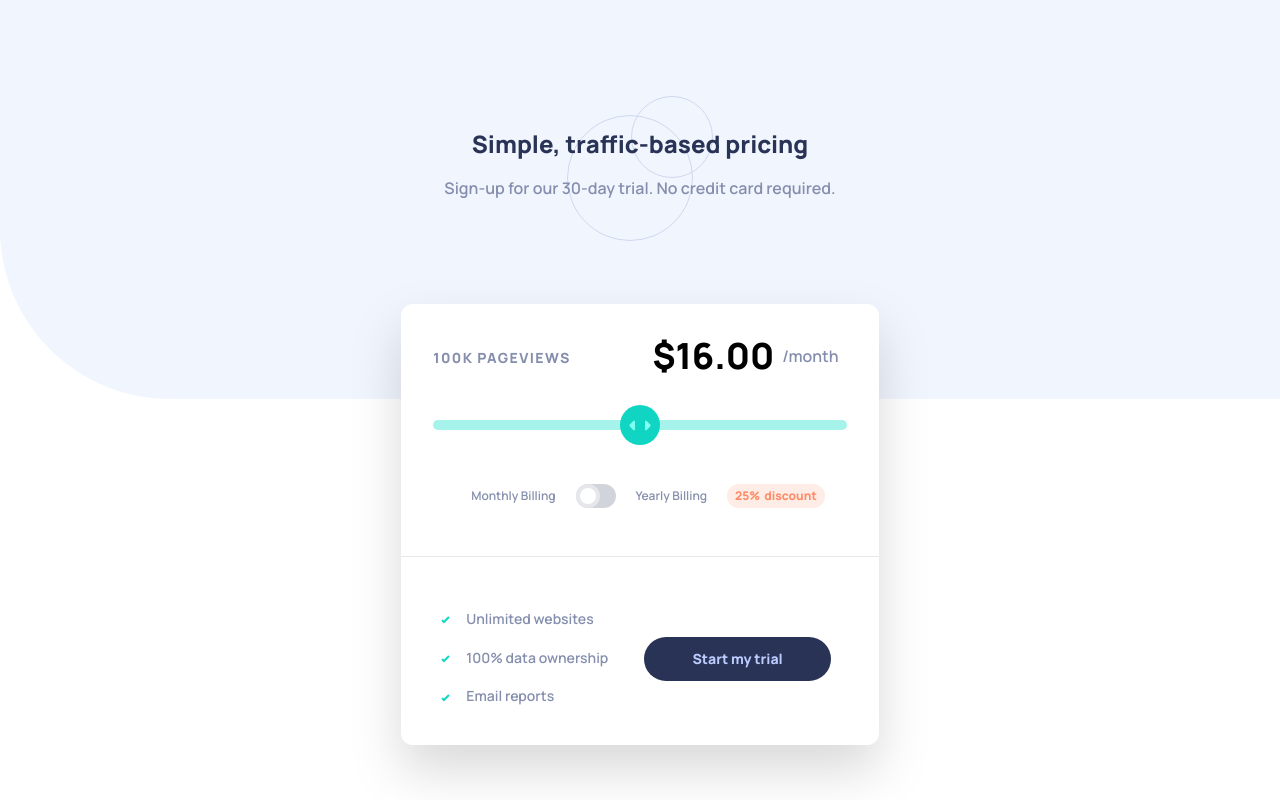
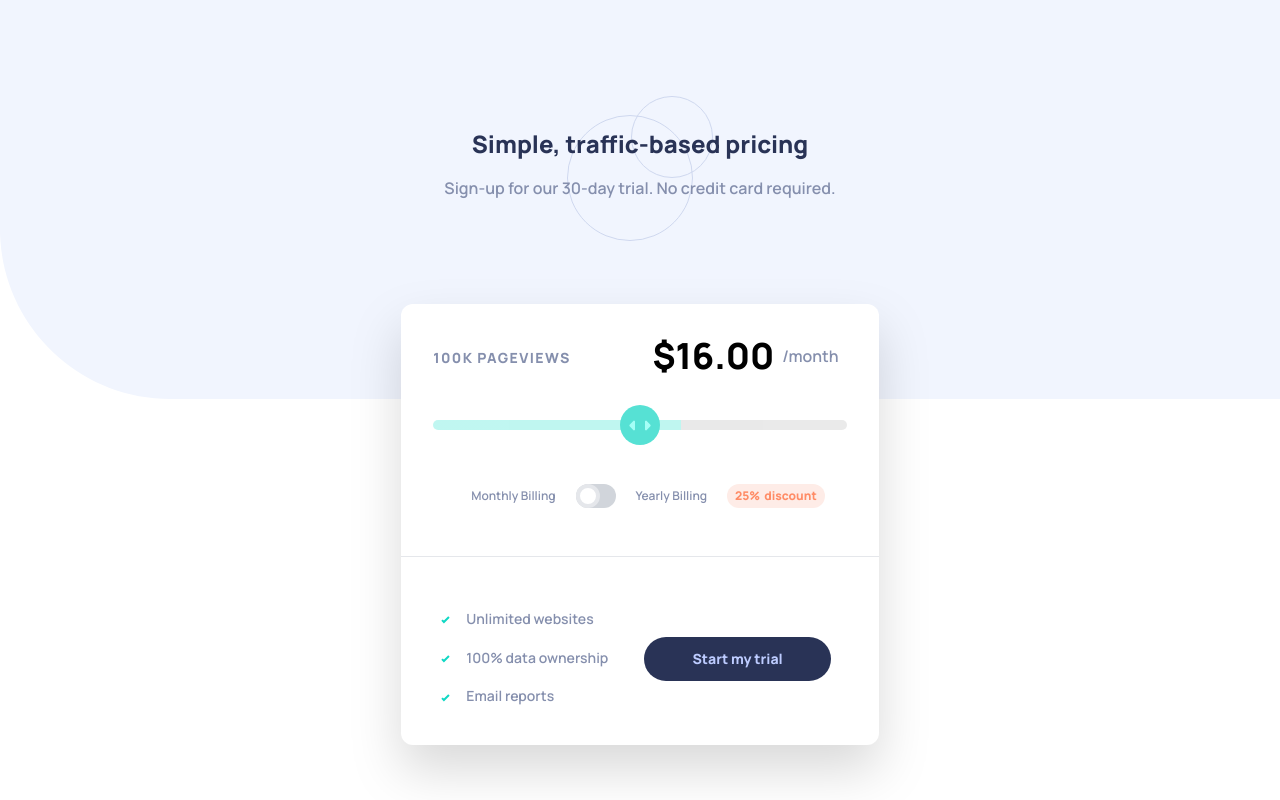
Before and after one commit to migsilva89/Interactive-pricing-component, a website: page public/index.html in a window 1280 px wide. Drawn offline with Linux system fonts and the light colour scheme.

Commit message:
final commit

```diff
--- a/public/index.html
+++ b/public/index.html
@@ -22,9 +22,15 @@
 
         input[type="range"] {
             -webkit-appearance: none;
-            background-color:#a5f3eb;
-            height:10px;
-            border-radius: 10px;
+            width:100%;
+            height: 10px;
+            background: linear-gradient(90deg, rgb(165, 243, 235) 60%, rgb(225, 225, 225) 60%);
+            outline:none;
+            opacity: 0.7;
+            -webkit-transition: 0.2s;
+            transition:opacity 0.2;
+            border-radius:12px;
+
         }
 
         /* //FIREFOX */
--- a/public/index.js
+++ b/public/index.js
@@ -29,3 +29,11 @@ submit.addEventListener("click", function(){
     alert("Here we go!")
     window.location.reload();
 })
+
+
+range.addEventListener("mousemove", function (){
+    // console.log(range.value)
+    var x = range.value * 25
+    var color = 'linear-gradient(90deg, rgb(165, 243, 235)' + x + '%, rgb(214,214,214)' + x + '%)'
+    range.style.background = color
+})
```
